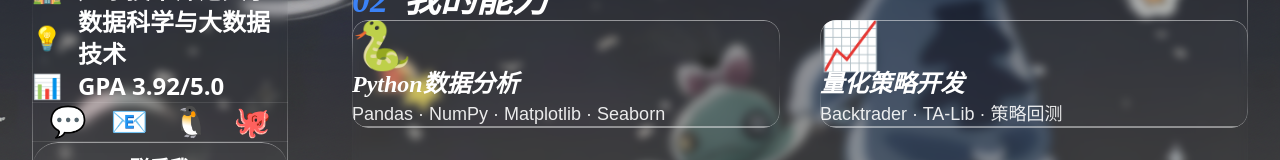
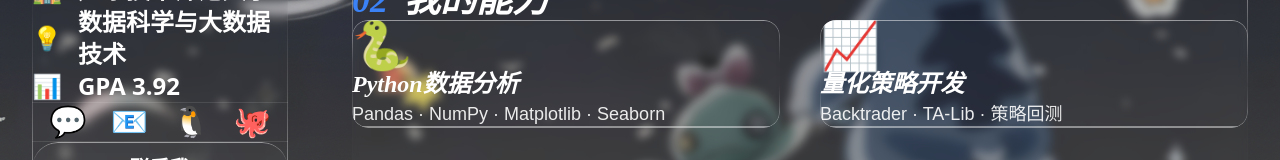
Before and after one commit to SamGuan3/my-college-life, a Vue app: page / in a window 1280 px wide. Shown: the part 536-696 px from the top of the page. Built offline with nearby package versions, Linux system fonts and the light colour scheme.

Commit message:
最后一次2.0

```diff
--- a/src/App.vue
+++ b/src/App.vue
@@ -3,9 +3,9 @@
     <div class="relative z-10">
       <Navbar title="呱鲨の大学" />
 
-      <router-view v-slot="{ Component }">
-        <transition name="fade" mode="out-in">
-          <component :is="Component" />
+      <router-view v-slot="{ Component, route }">
+        <transition name="fade">
+          <component :is="Component" :key="route.path" />
         </transition>
       </router-view>
     </div>
--- a/src/pages/Home.vue
+++ b/src/pages/Home.vue
@@ -37,7 +37,7 @@
                 </div>
                 <div class="flex items-center gap-4 text-xl lg:text-2xl font-bold" style="color: var(--text-primary);">
                   <span style="color: #3B82F6;">📊</span>
-                  <span>GPA 3.92/5.0</span>
+                  <span>GPA 3.92</span>
                 </div>
               </div>
             </div>
@@ -205,10 +205,10 @@ const modalVisible = ref(false)
 const currentModalData = ref({ icon: '', title: '', content: '' })
 
 const contactData = {
-  wechat: { icon: '💬', title: '微信', content: '微信号: guanshan001' },
-  email: { icon: '📧', title: '邮箱', content: 'guanshan@gpnu.edu.cn' },
-  qq: { icon: '🐧', title: 'QQ', content: 'QQ号: 123456789' },
-  github: { icon: '🐙', title: 'GitHub', content: 'github.com/guanshan' }
+  wechat: { icon: '💬', title: '微信', content: '微信号: Guansss_' },
+  email: { icon: '📧', title: '邮箱', content: '3462343313@qq.com' },
+  qq: { icon: '🐧', title: 'QQ', content: 'QQ号: 3462343313' },
+  github: { icon: '🐙', title: 'GitHub', content: 'github.com/SamGuan3' }
 }
 
 const openModal = (type: keyof typeof contactData) => {
```
